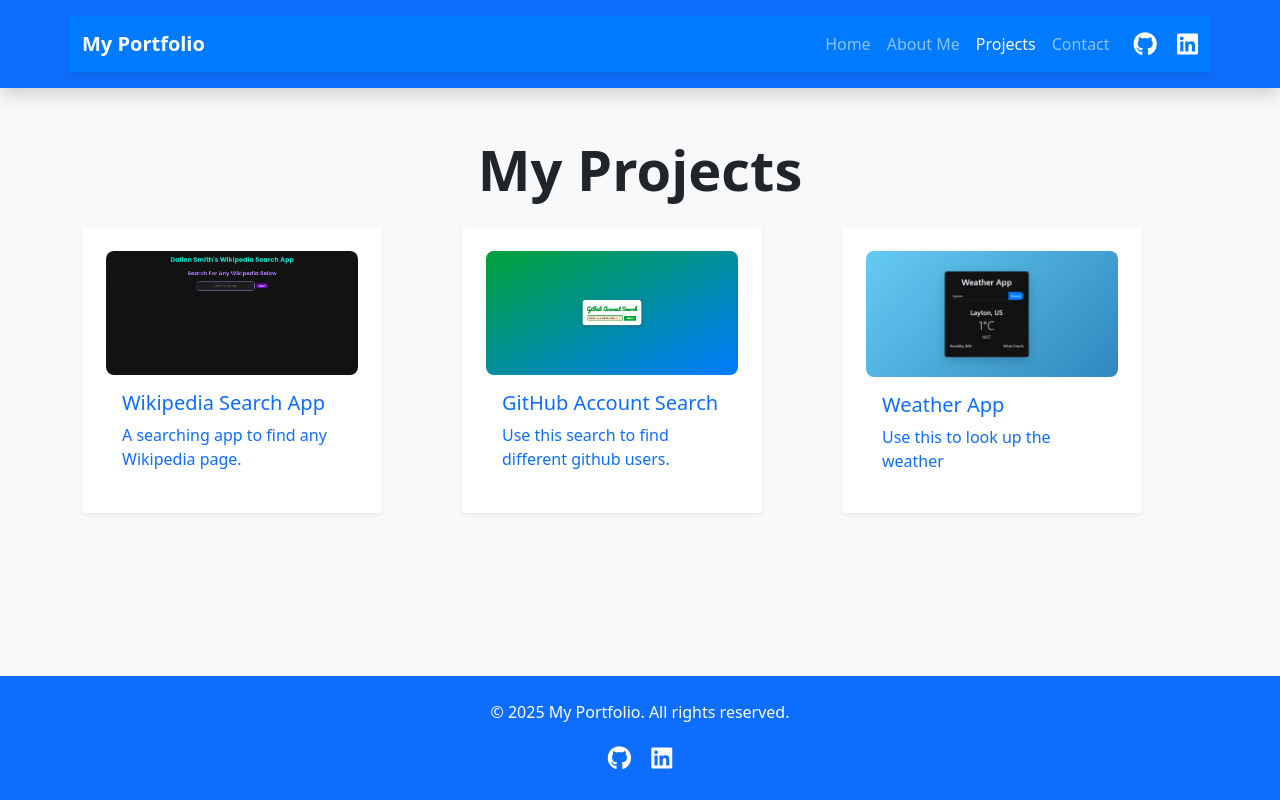
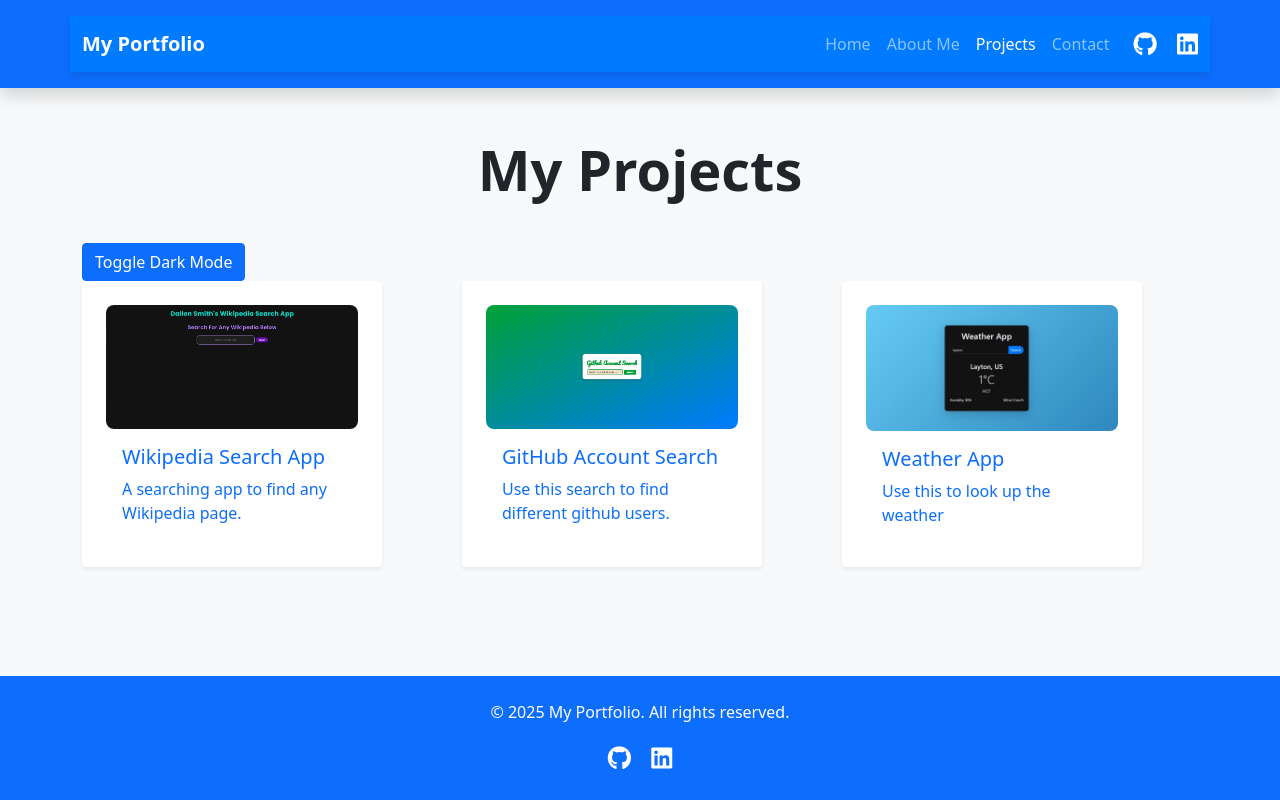
Before and after one commit to dallensmith93/ActualPortfolio, a website: page index.html in a window 1280 px wide. Drawn offline with nearby package versions, Linux system fonts and the light colour scheme.

Commit message:
added dark mode button to all pages

```diff
--- a/index.html
+++ b/index.html
@@ -64,6 +64,7 @@
 
     <main class="container mt-5">
         <h2 class="text-center display-4 fw-bold mb-4">My Projects</h2>
+        <button id="themeToggle" class="btn btn-primary mt-3">Toggle Dark Mode</button>
         <section class="row g-4">
             <div class="col-md-4">
                 <a href="https://wikipediaviewer1.netlify.app/" class="text-decoration-none">
```
Also changed, not shown: projects.html (+1 -0 lines).
